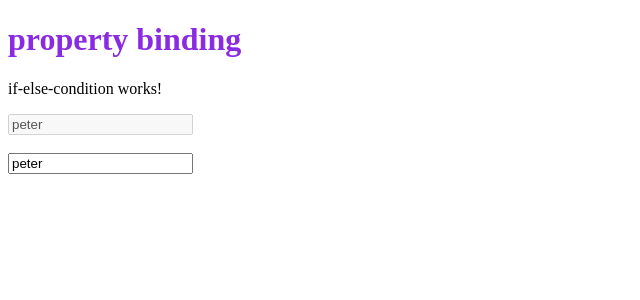
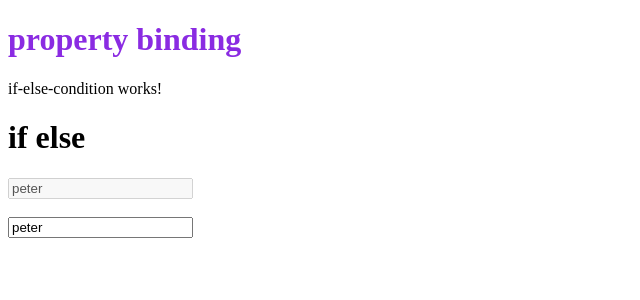
Before and after one commit to Datta0509/ng_style, an Angular app: page / in a window 1280 px wide. Shown: the top 300 px of the page, without its empty margins (0-640 px from the left). Built offline with nearby package versions, Linux system fonts and the light colour scheme.

Commit message:
show property in if else condition

```diff
--- a/src/app/if-else-condition/if-else-condition.component.html
+++ b/src/app/if-else-condition/if-else-condition.component.html
@@ -1 +1,5 @@
 <p>if-else-condition works!</p>
+<h1>{{title}}</h1>
+<h1 *ngIf="show">
+    Entered in if condition of angular
+</h1>
--- a/src/app/if-else-condition/if-else-condition.component.ts
+++ b/src/app/if-else-condition/if-else-condition.component.ts
@@ -6,5 +6,6 @@ import { Component } from '@angular/core';
   styleUrls: ['./if-else-condition.component.css']
 })
 export class IfElseConditionComponent {
-
+  title = 'if else';
+  show = false
 }
```
